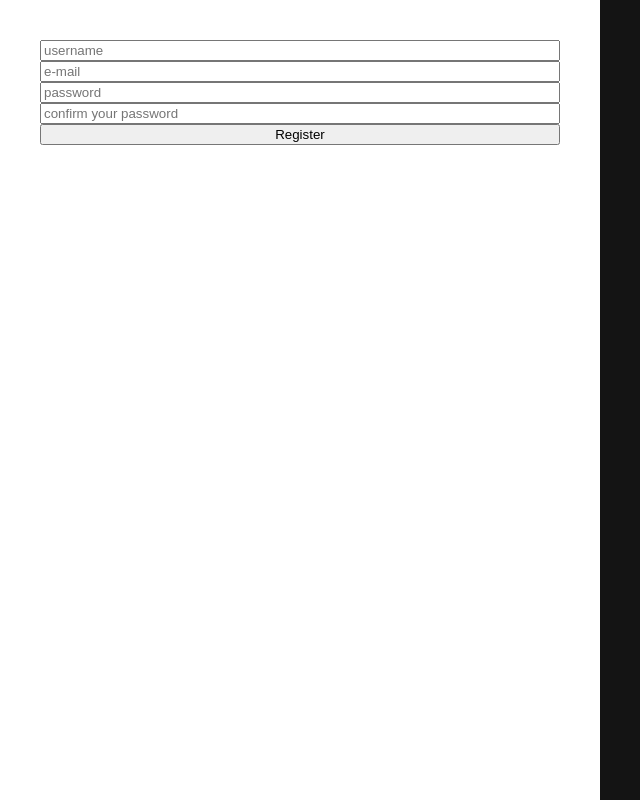
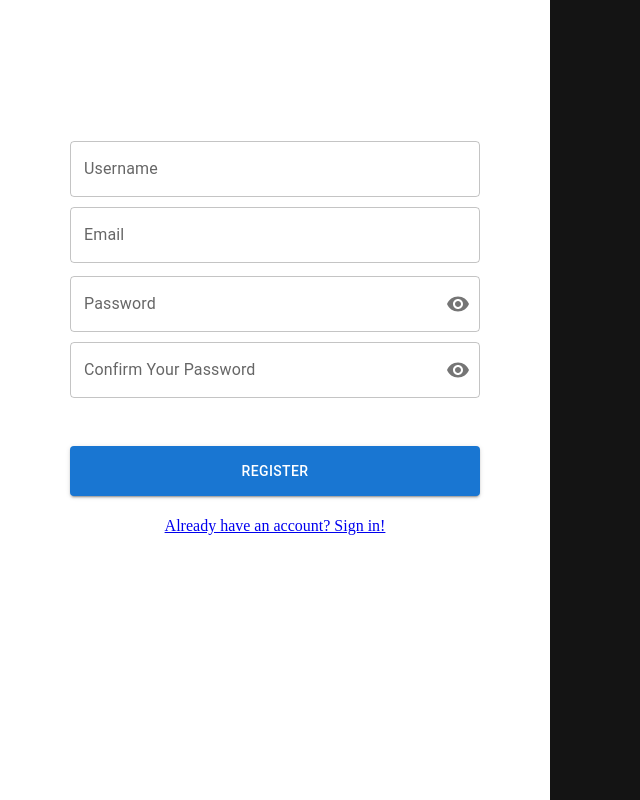
Before and after one commit to rerenan/gambit-front, a React (Create React App) app: page /register in a window 1280 px wide. Shown: the whole page, without its empty margins (0-640 px from the left). Built offline with nearby package versions, Linux system fonts and the light colour scheme.

Commit message:
style: components register page

```diff
--- a/package.json
+++ b/package.json
@@ -5,7 +5,11 @@
   "dependencies": {
     "@emotion/react": "^11.10.4",
     "@emotion/styled": "^11.10.4",
+    "@hookform/error-message": "^2.0.0",
+    "@mui/icons-material": "^5.10.6",
+    "@mui/lab": "^5.0.0-alpha.102",
     "@mui/material": "^5.10.8",
+    "@mui/x-date-pickers": "^5.0.4",
     "@testing-library/jest-dom": "^5.16.5",
     "@testing-library/react": "^13.4.0",
     "@testing-library/user-event": "^13.5.0",
--- a/src/assets/css/style.css
+++ b/src/assets/css/style.css
@@ -5,7 +5,6 @@
 
   body {
     background-color: #141414;
-    color: white;
     font-weight: 300;
 
   }
--- a/src/pages/Register/Register.js
+++ b/src/pages/Register/Register.js
@@ -1,71 +1,198 @@
+import { useState } from "react";
+import { useNavigate, Link } from "react-router-dom";
+import axios from "axios";
+import { useForm } from "react-hook-form";
+
 import styled from "styled-components";
-import { useState } from "react";
-import { useNavigate } from "react-router-dom";
-import axios from "axios";
+import IconButton from "@mui/material/IconButton";
+import OutlinedInput from "@mui/material/OutlinedInput";
+import InputLabel from "@mui/material/InputLabel";
+import InputAdornment from "@mui/material/InputAdornment";
+import FormHelperText from "@mui/material/FormHelperText";
+import FormControl from "@mui/material/FormControl";
+import Visibility from "@mui/icons-material/Visibility";
+import VisibilityOff from "@mui/icons-material/VisibilityOff";
+import LoadingButton from '@mui/lab/LoadingButton';
+
 
 export default function Register() {
   const [username, setUsername] = useState("");
   const [email, setEmail] = useState("");
-  const [password, setPassword] = useState("");
-  const [confirmPassword, setConfirmPassword] = useState("");
+
+  const [password, setpassword] = useState({
+    amount: "",
+    password: "",
+    weight: "",
+    weightRange: "",
+    showPassword: false,
+  });
+
+  const [confirmPassword, setConfirmPassword] = useState({
+    amount: "",
+    password: "",
+    weight: "",
+    weightRange: "",
+    showPassword: false,
+  });
+
+  const [loading, setLoading] = useState(false);
+  const { register, handleSubmit, watch, formState: { errors } } = useForm();
 
   const navigate = useNavigate();
 
-  async function signUp(e){
-    e.preventDefault()
+  password.current = watch("password", "");
+
+  async function signUp(data) {
+    setLoading(true);
+
     try {
-    const user = {
-      username,
-      email,
-      password,
-      confirmPassword
-    }
-
-    await axios.post(`${process.env.REACT_APP_API_BASE_URL}/user/register`, user);
-
-    navigate("/login");
-
+      await axios.post(
+        `${process.env.REACT_APP_API_BASE_URL}/user/register`,
+        data
+      );
+      setLoading(false)
+      navigate("/login");
     } catch (error) {
-      console.log(error)
-      alert(error.response.data)
+      setLoading(false)
+      console.log(error);
+      alert(error.response.data);
     }
   }
+  const handleValidateEmail = (email) =>
+     /^(([^<>()[\]\\.,;:\s@\"]+(\.[^<>()[\]\\.,;:\s@\"]+)*)|(\".+\"))@((\[[0-9]{1,3}\.[0-9]{1,3}\.[0-9]{1,3}\.[0-9]{1,3}\])|(([a-zA-Z\-0-9]+\.)+[a-zA-Z]{2,}))$/.test(
+      email
+  )
 
+
+  const handleChangePassword = (prop) => (event) => {
+    setpassword({ ...password, [prop]: event.target.value });
+  };
+
+  const handleChangeConfirmPassword = (prop) => (event) => {
+    setConfirmPassword({ ...confirmPassword, [prop]: event.target.value });
+  };
+
+  const handleClickShowPassword = () => {
+    setpassword({
+      ...password,
+      showPassword: !password.showPassword,
+    });
+  };
+  const handleClickShowConfirmPassword = () => {
+    setConfirmPassword({
+      ...confirmPassword,
+      showPassword: !confirmPassword.showPassword,
+    });
+  };
+
+  const handleMouseDownPassword = (event) => {
+    event.preventDefault();
+  };
   return (
     <Content>
       <LeftContainer>
-        <form onSubmit={signUp}>
-        <input
-            type="text"
-            placeholder="username"
+        <form onSubmit={handleSubmit(signUp)}>
+        <FormControl error={!!errors.username} fullWidth>
+        <InputLabel>
+            Username
+          </InputLabel>
+          <OutlinedInput
+            id="outlined-username"
+            {...register("username", {required: true})}
+            label="Username"
             value={username}
-            required
             onChange={(e) => setUsername(e.target.value)}
+            disabled={loading}
           />
-          <input
-            type="email"
-            placeholder="e-mail"
+          <FormHelperText error>{errors.username?.type === 'required' && <p role="alert">First name is required</p>}</FormHelperText>
+        </FormControl>
+        <FormControl error={!!errors.email} fullWidth>
+        <InputLabel>
+            Email
+          </InputLabel>
+          <OutlinedInput
+            id="outlined-email"
+            {...register(
+              "email",
+              {required: true, validate: handleValidateEmail})}
+            label="Email"
             value={email}
-            required
             onChange={(e) => setEmail(e.target.value)}
+            disabled={loading}
           />
-          <input
-            type="password"
-            placeholder="password"
-            value={password}
-            required
-            onChange={(e) => setPassword(e.target.value)}
+          <FormHelperText error>{errors.email?.type === 'required' && <p role="alert">Email is required</p>}</FormHelperText>
+          <FormHelperText error>{errors.email?.type === 'validate' && <p role="alert">Email invalid!</p>}</FormHelperText>
+        </FormControl>
+        <FormControl error={!!errors.password} fullWidth>
+          <InputLabel>
+            Password
+          </InputLabel>
+          <OutlinedInput
+            id="outlined-adornment-password"
+            type={password.showPassword ? "text" : "password"}
+            value={password.password}
+            {...register("password", {required: true})}
+            onChange={handleChangePassword("password")}
+            endAdornment={
+              <InputAdornment position="end">
+                <IconButton
+                  aria-label="toggle password visibility"
+                  onClick={handleClickShowPassword}
+                  onMouseDown={handleMouseDownPassword}
+                  edge="end"
+                >
+                  {password.showPassword ? <VisibilityOff /> : <Visibility />}
+                </IconButton>
+              </InputAdornment>
+            }
+            label="Password"
+            disabled={loading}
           />
-          <input
-            type="password"
-            placeholder="confirm your password"
-            value={confirmPassword}
-            required
-            onChange={(e) => setConfirmPassword(e.target.value)}
+          <FormHelperText error>{errors.password?.type === 'required' && <p role="alert">Password is required</p>}</FormHelperText>
+        </FormControl>
+        <FormControl error={!!errors.confirmPassword} fullWidth>
+          <InputLabel>
+            Confirm Your Password
+          </InputLabel>
+          <OutlinedInput
+            id="outlined-adornment-confirm-password"
+            type={confirmPassword.showPassword ? "text" : "password"}
+            value={confirmPassword.password}
+            {...register("confirmPassword", {required: true, validate: value =>
+              value === password.current})}
+            onChange={handleChangeConfirmPassword("password")}
+            endAdornment={
+              <InputAdornment position="end">
+                <IconButton
+                  aria-label="toggle password visibility"
+                  onClick={handleClickShowConfirmPassword}
+                  onMouseDown={handleMouseDownPassword}
+                  edge="end"
+                >
+                  {confirmPassword.showPassword ? (
+                    <VisibilityOff />
+                  ) : (
+                    <Visibility />
+                  )}
+                </IconButton>
+              </InputAdornment>
+            }
+            label="Confirm your Password"
+            disabled={loading}
           />
-          <button type="submit">Register</button>
+          <FormHelperText error>{errors.confirmPassword?.type === 'required' && <p role="alert">Confirm password is required</p>}</FormHelperText>
+          <FormHelperText error>{errors.confirmPassword?.type === 'validate' && <p role="alert">Passwords don't match!</p>}</FormHelperText>
+        </FormControl>
+        <LoadingButton
+          className="register-button"
+          variant="contained"
+          type="submit"
+          loading={loading}
+          >
+            Register
+          </LoadingButton>
+          <Link to="/users/login">Already have an account? Sign in!</Link>
         </form>
-        <h6 onClick={()=> navigate("/login")}>Already have an account?</h6>
       </LeftContainer>
       <RightContainer></RightContainer>
     </Content>
@@ -76,19 +203,35 @@ const Content = styled.div`
   width: 100%;
   height: 100vh;
   display: flex;
+  p{
+    color: red;
+  }
 `;
 const LeftContainer = styled.div`
-  width: 600px;
+  width: 550px;
   height: 100%;
   padding: 40px;
   background-color: white;
-  form {
+  display: flex;
+  align-items: center;
+  h6 {
+    cursor: pointer;
+  }
+  form{
+    width: 100%;
+    height:400px;
     display: flex;
     flex-direction: column;
-    justify-content: center;
+    padding: 0px 30px;
+    align-items: center;
+    justify-content: space-around;
+    margin-bottom: 125px;
   }
-  h6{
-    cursor: pointer;
+  .register-button{
+    margin-top: 35px;
+    margin-bottom: 15px;
+    width: 100%;
+    height: 50px;
   }
 `;
 const RightContainer = styled.div`
```
Also changed, not shown: 1 other file (tests, documents, lock files or other folders).
